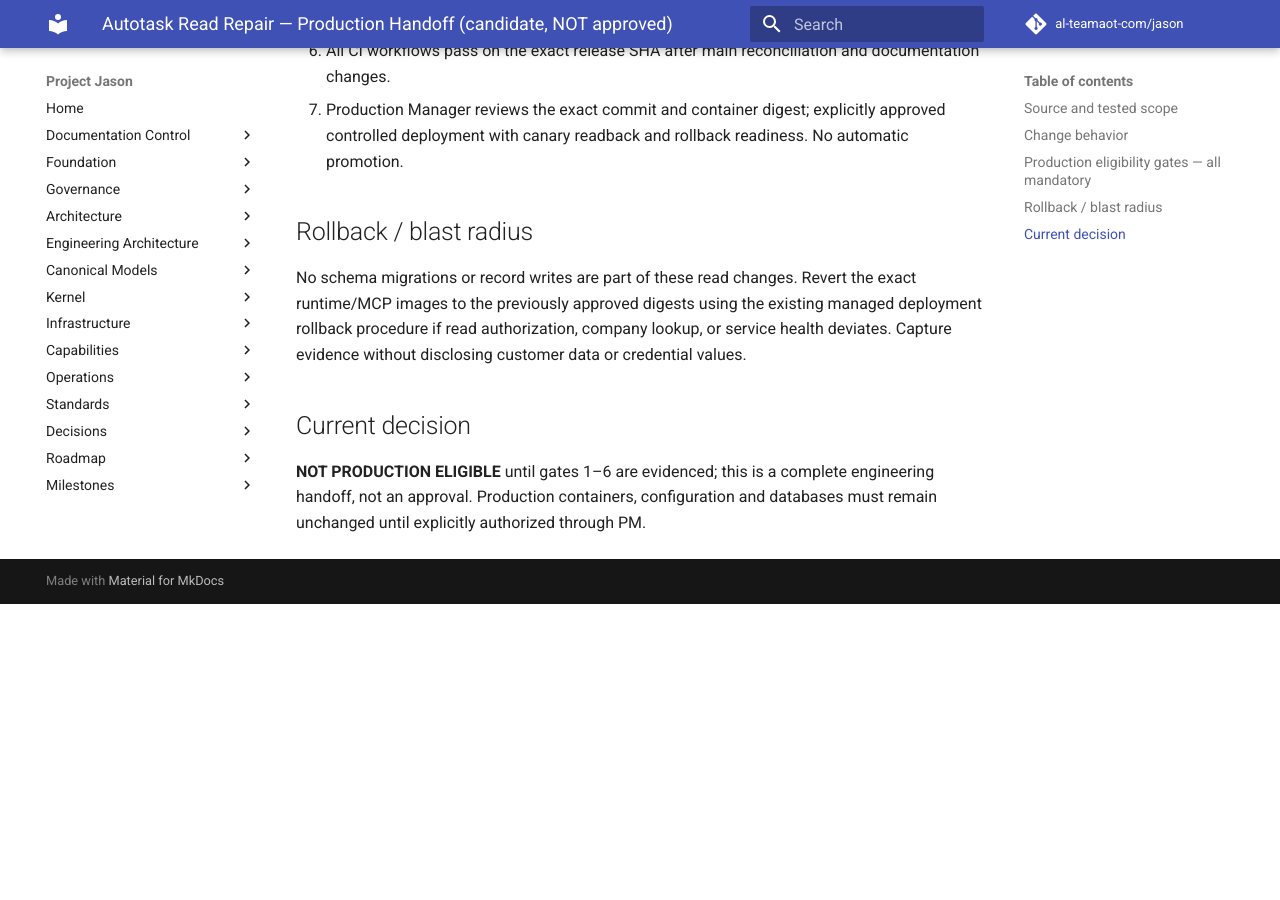
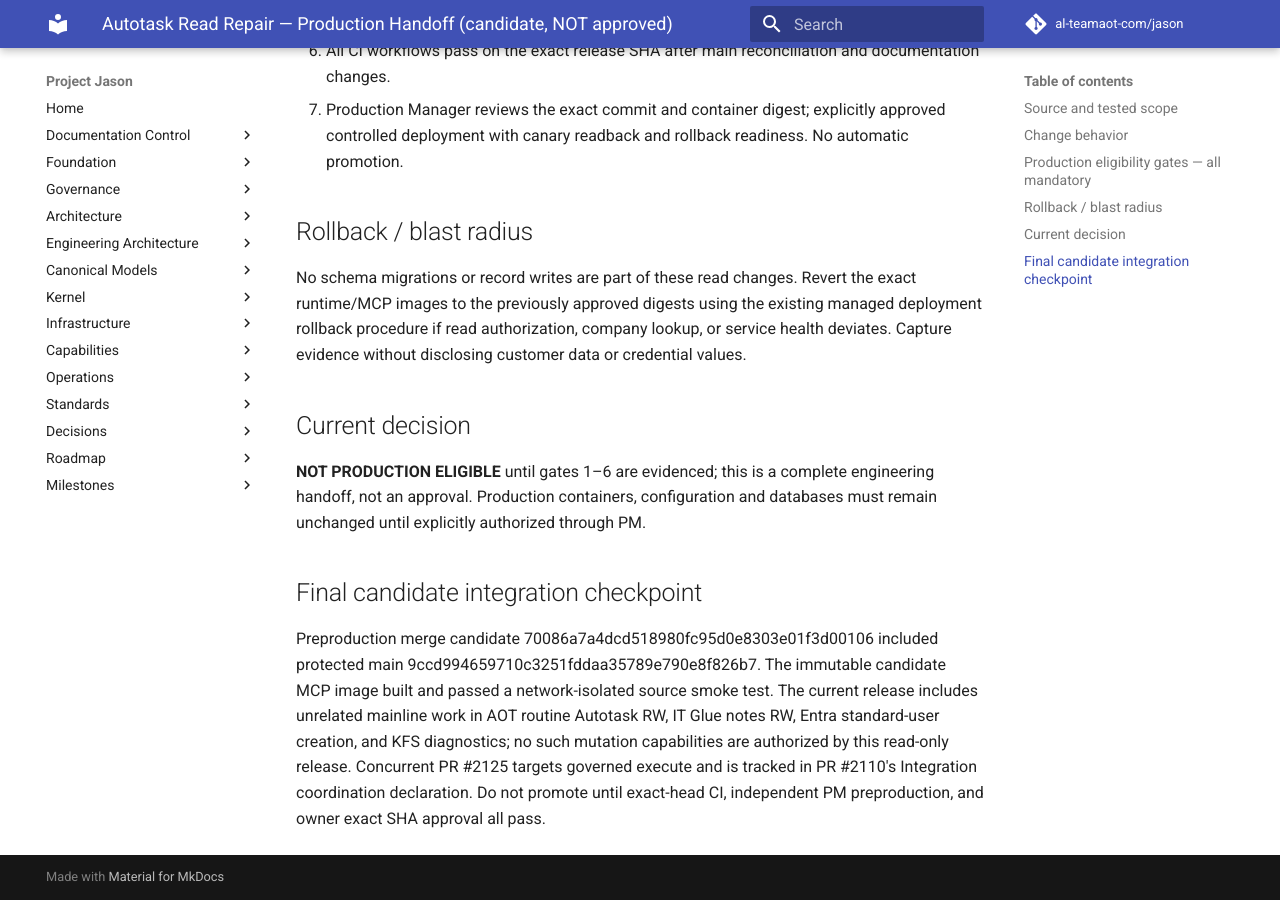
Before and after one commit to al-teamaot-com/jason, an MkDocs documentation site: the page built from docs/operations/Autotask-Read-Repair-Production-Handoff-20261028.md, in a window 1280 px wide and 900 px high, scrolled down 1179 px. Built offline with MkDocs 1.6.1 and Material for MkDocs 9.7.7, drawn with Linux system fonts in a browser that asks for light colours; comment, search, counter and statistics services are not loaded; before the commit the page ends 1783 px from its top, so only the background shows below that.

Commit message:
docs(release): record candidate integration and concurrent PR coordination

```diff
--- a/docs/operations/Autotask-Read-Repair-Production-Handoff-20261028.md
+++ b/docs/operations/Autotask-Read-Repair-Production-Handoff-20261028.md
@@ -26,3 +26,6 @@ No schema migrations or record writes are part of these read changes. Revert the
 
 ## Current decision
 **NOT PRODUCTION ELIGIBLE** until gates 1–6 are evidenced; this is a complete engineering handoff, not an approval. Production containers, configuration and databases must remain unchanged until explicitly authorized through PM.
+
+## Final candidate integration checkpoint
+Preproduction merge candidate 70086a7a4dcd518980fc95d0e8303e01f3d00106 included protected main 9ccd994659710c3251fddaa35789e790e8f826b7. The immutable candidate MCP image built and passed a network-isolated source smoke test. The current release includes unrelated mainline work in AOT routine Autotask RW, IT Glue notes RW, Entra standard-user creation, and KFS diagnostics; no such mutation capabilities are authorized by this read-only release. Concurrent PR #2125 targets governed execute and is tracked in PR #2110's Integration coordination declaration. Do not promote until exact-head CI, independent PM preproduction, and owner exact SHA approval all pass.
```
